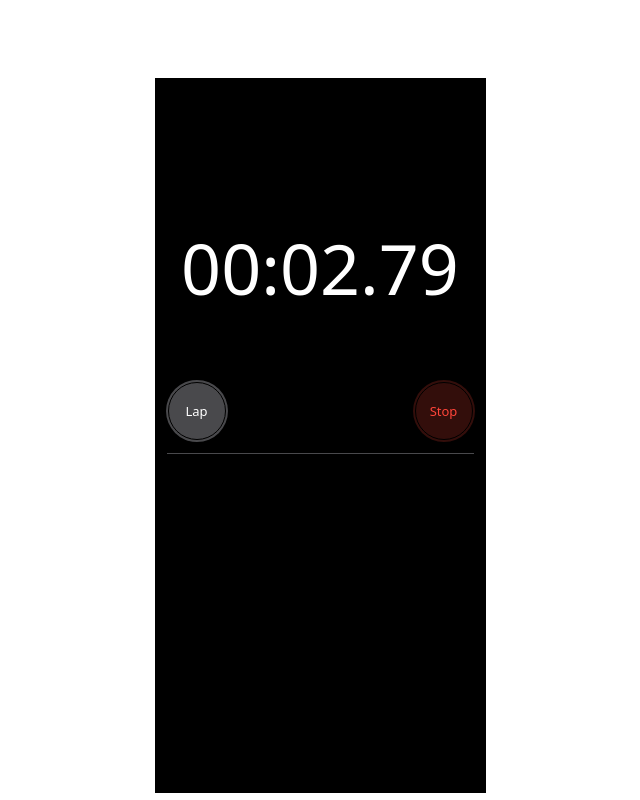
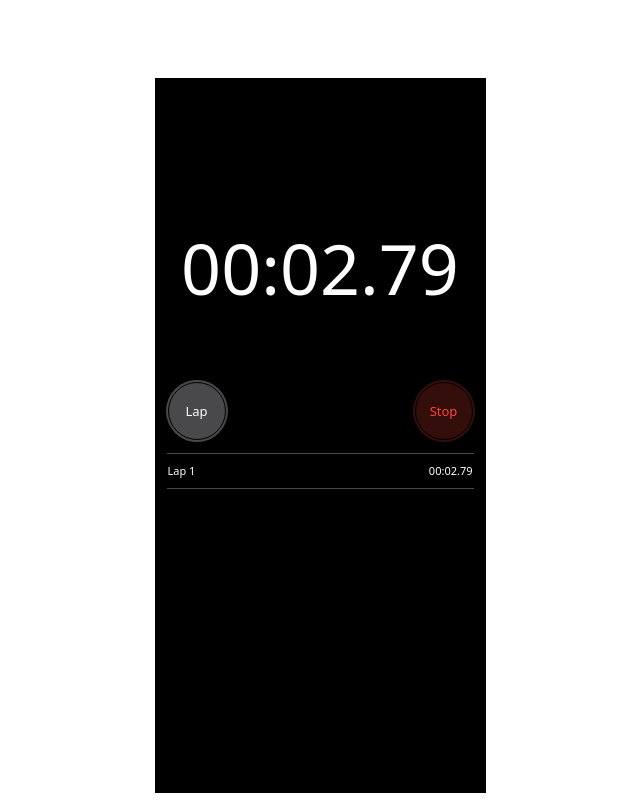
Before and after one commit to Dev-Alex23/stopwatch-react, a React (Vite) app: page / in a window 1280 px wide. Both pictures are taken after a click on the button "Start". Shown: the whole page, without its empty margins (320-960 px from the left). Built offline with nearby package versions, Linux system fonts and the light colour scheme.

Commit message:
feat - Lap feature

```diff
--- a/src/components/stopwatch/Stopwatch.jsx
+++ b/src/components/stopwatch/Stopwatch.jsx
@@ -3,13 +3,20 @@ import { getFormattedTime } from "../utils";
 import "./Stopwatch.css";
 
 const Stopwatch = () => {
+  const intialData = {
+    laps: [],
+    totalLapTime: 0,
+    time: 0,
+    minLap: [],
+    maxLap: [],
+  };
+
   const [isTimerRunning, setIsTimerRunning] = useState(false);
   const [elasptime, setElasptime] = useState(0);
-  const [laps, setLaps] = useState([]);
-
-  let interval;
+  const [lapData, setLapData] = useState(intialData);
 
   useEffect(() => {
+    let interval;
     if (isTimerRunning) {
       let startTime = Date.now() - elasptime;
       interval = setInterval(() => {
@@ -20,22 +27,39 @@ const Stopwatch = () => {
     return () => clearInterval(interval);
   }, [isTimerRunning]);
 
+  useEffect(() => {
+    if (elasptime > 0) {
+      setLapData((prevLapData) => ({
+        ...prevLapData,
+        time: elasptime - lapData.totalLapTime,
+      }));
+    }
+  }, [elasptime]);
+
+  const addLaps = () => {
+    setLapData((prevLapData) => ({
+      ...prevLapData,
+      laps: [
+        ...prevLapData.laps,
+        {
+          currentLapNumber: lapData.laps.length + 1,
+          currentLapTime: elasptime - lapData.totalLapTime,
+        },
+      ],
+      totalLapTime: elasptime,
+      time: 0,
+    }));
+  };
+
   const resetLaps = () => {
     setElasptime(0);
     setIsTimerRunning(false);
-    setLaps([]);
+    setLapData(intialData);
   };
 
-  const insertLaps = () => {
-    let newLap = laps.reduce((prevValue, currentValue) => {
-      return prevValue + currentValue;
-    }, 0);
-    setLaps((prevLaps) => {
-      return [...prevLaps, elasptime - newLap];
-    });
+  const toggleTimer = () => {
+    setIsTimerRunning(!isTimerRunning);
   };
-
-  const toggleTimer = () => setIsTimerRunning(!isTimerRunning);
   const isLapDisabled = !isTimerRunning && elasptime === 0;
   const startStopButtonText = isTimerRunning ? "Stop" : "Start";
   const lapResetButtonText = !isTimerRunning && elasptime > 0 ? "Reset" : "Lap";
@@ -47,20 +71,18 @@ const Stopwatch = () => {
       ? "primary-button lap-button"
       : "primary-button reset-button";
 
-  console.log(isLapDisabled);
-
   return (
-    <section className='stopwatch'>
-      <div className='stopwatch__content'>
-        <div className='stopwatch__content timer--container'>
-          <p className='time-display'>{getFormattedTime(elasptime)}</p>
+    <section className="stopwatch">
+      <div className="stopwatch__content">
+        <div className="stopwatch__content timer--container">
+          <p className="time-display">{getFormattedTime(elasptime)}</p>
         </div>
-        <div className='stopwatch__content controller-container'>
+        <div className="stopwatch__content controller-container">
           {
             <button
               className={lapResetClass}
               disabled={isLapDisabled}
-              onClick={isTimerRunning ? insertLaps : resetLaps}
+              onClick={isTimerRunning ? addLaps : resetLaps}
             >
               {lapResetButtonText}
             </button>
@@ -72,17 +94,32 @@ const Stopwatch = () => {
           }
         </div>
       </div>
-      <div className='stopwatch__content lap-record__container'>
+      <div className="stopwatch__content lap-record__container">
         <table>
           <tbody>
-            {laps?.map((lap, index) => {
-              return (
-                <tr key={index}>
-                  <td>Lap {index + 1}</td>
-                  <td> {getFormattedTime(lap)} </td>
-                </tr>
-              );
-            })}
+            {lapData.laps[lapData.laps.length - 1]
+              ? lapData.laps.map((lap) => {
+                  return (
+                    <tr key={lap.currentLapNumber}>
+                      <td>Lap {lap.currentLapNumber} </td>
+                      <td>{getFormattedTime(lap.currentLapTime)}</td>
+                    </tr>
+                  );
+                })
+              : lapData.laps.map((lap) => {
+                  return (
+                    <tr key={lap.currentLapNumber}>
+                      <td>Lap {lap.currentLapNumber} </td>
+                      <td>{getFormattedTime(lapData.time)}</td>
+                    </tr>
+                  );
+                })}
+            {(isTimerRunning || elasptime > 0) && (
+              <tr>
+                <td>Lap {lapData.laps.length + 1} </td>
+                <td>{getFormattedTime(lapData.time)}</td>
+              </tr>
+            )}
           </tbody>
         </table>
       </div>
--- a/src/components/utils.js
+++ b/src/components/utils.js
@@ -8,19 +8,30 @@ const padTo2Digits = (num) => {
 };
 
 // convertTime function
-export const getFormattedTime = (duration) => {
-  milliseconds = duration % 1000;
-  seconds = Math.floor(duration / 1000);
-  minutes = Math.floor(seconds / 60);
-  hours = Math.floor(minutes / 60);
+const padNumber = (value) => Math.floor(value).toString().padStart(2, "0");
 
-  if (minutes < 60) {
-    return `${padTo2Digits(minutes)}:${padTo2Digits(seconds)}.${padTo2Digits(
-      milliseconds
-    )}`;
-  } else {
-    return `${padTo2Digits(hours)}:${padTo2Digits(minutes)}:${padTo2Digits(
-      seconds
-    )}.${padTo2Digits(milliseconds)}`;
-  }
-};
+export function getFormattedTime(elapsedTime) {
+  const centiseconds = (elapsedTime % 1000) / 10;
+  const seconds = (elapsedTime / 1000) % 60;
+  const minutes = (elapsedTime / (1000 * 60)) % 60;
+  return `${padNumber(minutes)}:${padNumber(seconds)}.${padNumber(
+    centiseconds
+  )}`;
+}
+
+// export const getFormattedTime = (duration) => {
+//   milliseconds = duration % 1000;
+//   seconds = Math.floor(duration / 1000);
+//   minutes = Math.floor(seconds / 60);
+//   hours = Math.floor(minutes / 60);
+
+//   if (minutes < 60) {
+//     return `${padTo2Digits(minutes)}:${padTo2Digits(seconds)}.${padTo2Digits(
+//       milliseconds
+//     )}`;
+//   } else {
+//     return `${padTo2Digits(hours)}:${padTo2Digits(minutes)}:${padTo2Digits(
+//       seconds
+//     )}.${padTo2Digits(milliseconds)}`;
+//   }
+// };
```
